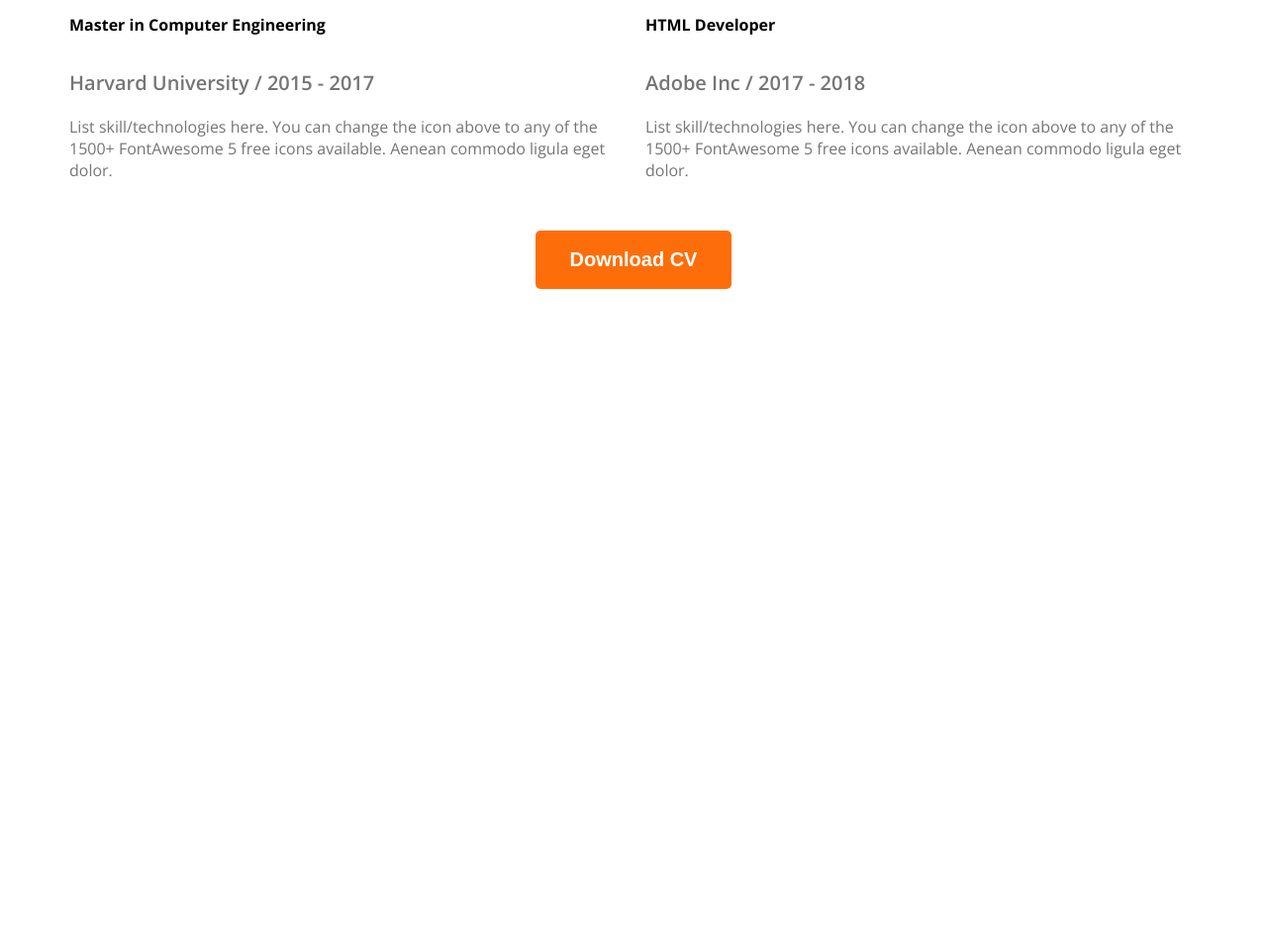
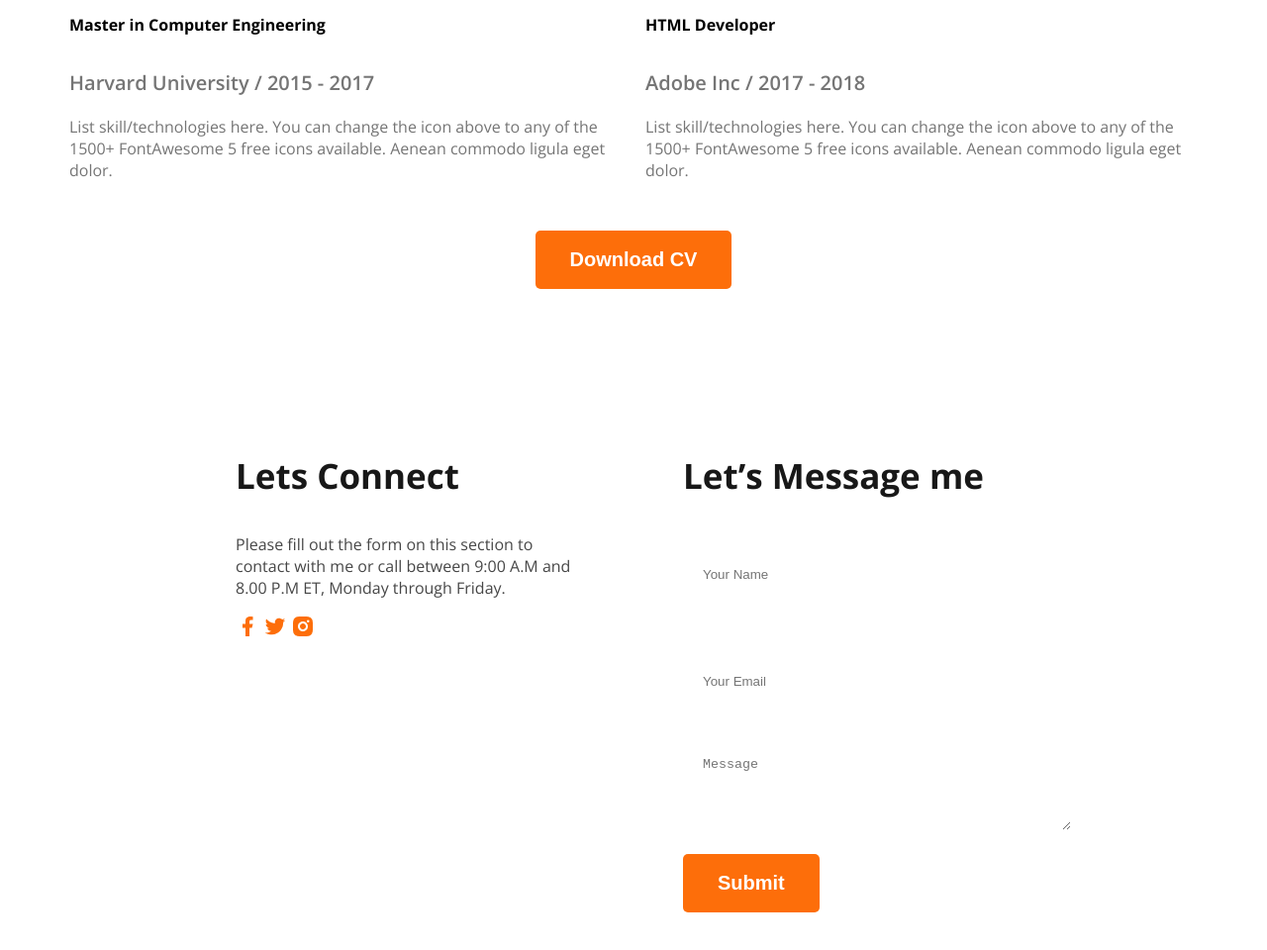
Before and after one commit to khaled8787/Complete-Website, a plain HTML site: page index.html in a window 1280 px wide. Shown: the part 2829-3789 px from the top of the page at 99% size. Before the commit the page ends 3129 px from the top, so only its background shows below. Drawn offline with nearby package versions, Linux system fonts and the light colour scheme.

Commit message:
sixth commit

```diff
--- a/index.html
+++ b/index.html
@@ -145,8 +145,25 @@ to any of the 1500+ FontAwesome 5 free icons available. Aenean commodo ligula eg
         </section>
     </main>
 
-    <footer>
-
+    <footer class="secondary-bg">
+         <div class="footer-column">
+            <h3 class="section-title">Lets Connect</h3>
+            <p class="dark-2">Please fill out the form on this section to contact with me or call between 9:00 A.M and 8.00 P.M ET, Monday through Friday.</p>
+            <div class="picture">
+                <a href="https://www.facebook.com/khale.mahmud.2024"><img src="icons/facebook.png" alt=""></a>
+                <a href="https://x.com/KhaledMahm7051"><img src="icons/twitter.png" alt=""></a>
+                <a href="https://www.instagram.com/khaledmahmud721/"><img src="icons/insta.png" alt=""></a>
+            </div>
+         </div>
+         <div class="footer-column">
+            <h3 class="section-title">Let’s Message me</h3>
+            <form action="">
+                <input type="text" name="" id="" placeholder="Your Name">
+                <input type="email" name="" id="" placeholder="Your Email">
+                <textarea name="" id="" cols="30" rows="20" placeholder="Message"></textarea>
+                <input class="btn-primary" type="submit" value="Submit">
+            </form>
+         </div>
     </footer>
 </body>
 </html>
--- a/portfolio.css
+++ b/portfolio.css
@@ -173,3 +173,26 @@ resume hr{
 .resume-download-cv{
     margin-top: 50px;
 }
+
+
+
+/* footer styles */
+footer{
+    padding: 130px 230px;
+    display: flex;
+    gap: 100px;
+}
+.footer-column{
+    width: 50%;
+}
+footer input[type="text"] , footer input[type="email"] , footer textarea{
+    height: 64px;
+    border-radius: 5px;
+    background-color: white;
+    color: #474747;
+    display: block;
+    width: 100%;
+    padding: 10px 20px;
+    margin-bottom: 24px;
+    border: none;
+}
```
